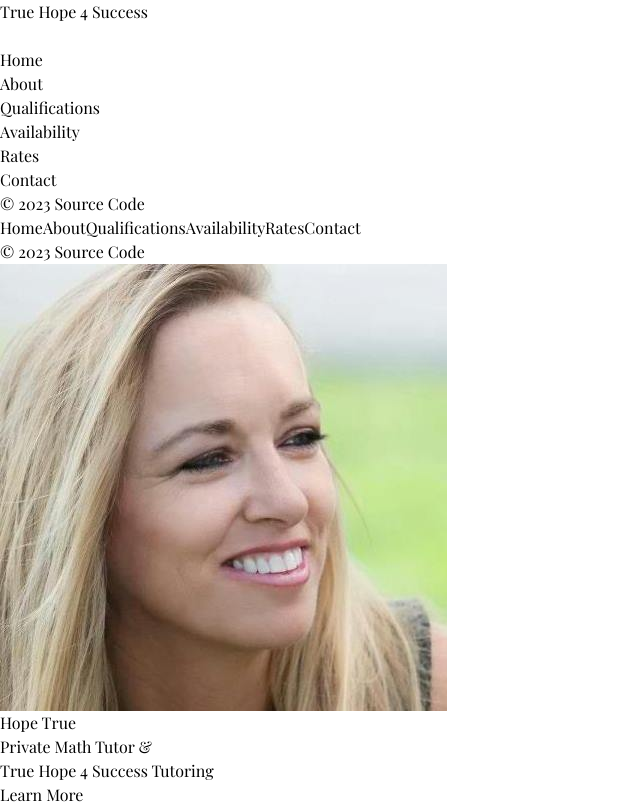
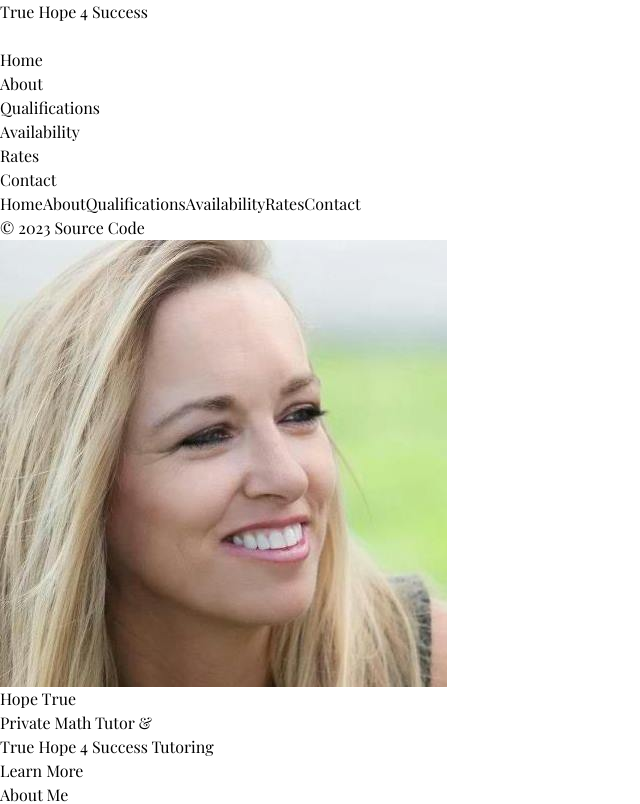
Before and after one commit to milliorn/true-hope-tutoring, a React (Vite) app: page / in a window 1280 px wide. Shown: the top 804 px of the page, without its empty margins (0-640 px from the left). Built offline with nearby package versions, Linux system fonts and the light colour scheme.

Commit message:
added aria to button

```diff
--- a/src/components/Navbar.tsx
+++ b/src/components/Navbar.tsx
@@ -20,6 +20,7 @@ export function Navbar({
         <button
           onClick={toggleSidebar}
           className="border rounded text-sky-200 hover:text-sky-100 focus:outline-none focus:text-sky-100 border-sky-200"
+          aria-label="Toggle Sidebar"
         >
           <svg
             className="w-8 h-8 fill-current"
@@ -60,6 +61,7 @@ export function Navbar({
             </a>
           </li>
         ))}
+        {isSidebarOpen && (
           <div className="text-xs text-center sm:text-sm">
             <a
               href="https://github.com/milliorn/true-hope-tutoring"
@@ -72,6 +74,7 @@ export function Navbar({
               </span>
             </a>
           </div>
+        )}
       </ul>
     </nav>
   );
--- a/src/components/Portrait.tsx
+++ b/src/components/Portrait.tsx
@@ -25,7 +25,7 @@ export function Portrait({ scrollToAbout }: PortraitProps) {
         </h3>
         <button
           onClick={scrollToAbout}
-          className="inline-block px-4 py-2 mt-8 font-semibold transition duration-1000 ease-in-out rounded-full shadow-md text-sky-50 bg-sky-600 hover:bg-sky-950 lg:py-4 lg:px-8 xl:py-6 2xl:py-8 2xl:px-12 xl:px-10 sm:text-lg md:text-xl lg:text-2xl xl:text-3xl 2xl:text-4xl"
+          className="inline-block px-4 py-2 mt-8 font-semibold transition duration-1000 ease-in-out rounded-full shadow-md text-sky-50 bg-sky-700 hover:bg-sky-950 lg:py-4 lg:px-8 xl:py-6 2xl:py-8 2xl:px-12 xl:px-10 sm:text-lg md:text-xl lg:text-2xl xl:text-3xl 2xl:text-4xl"
         >
           Learn More
         </button>
```
Lines whose indentation alone changed are shown as unchanged.
